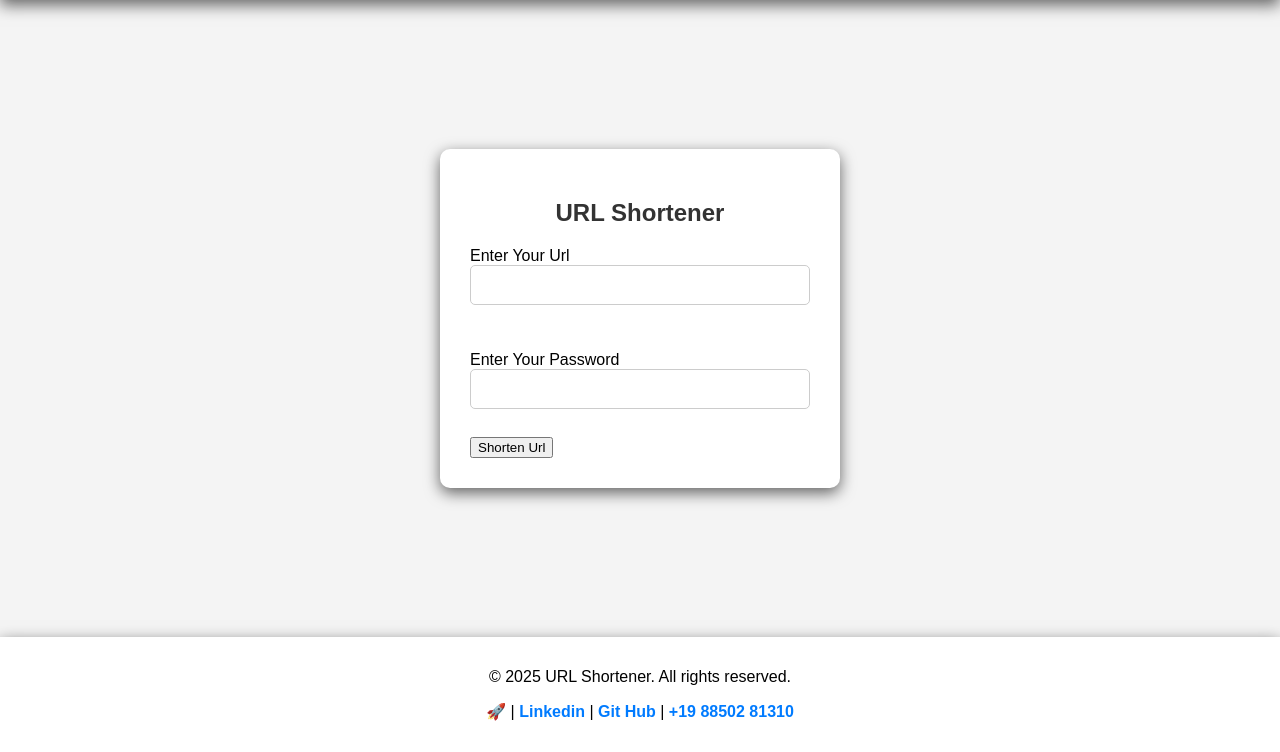
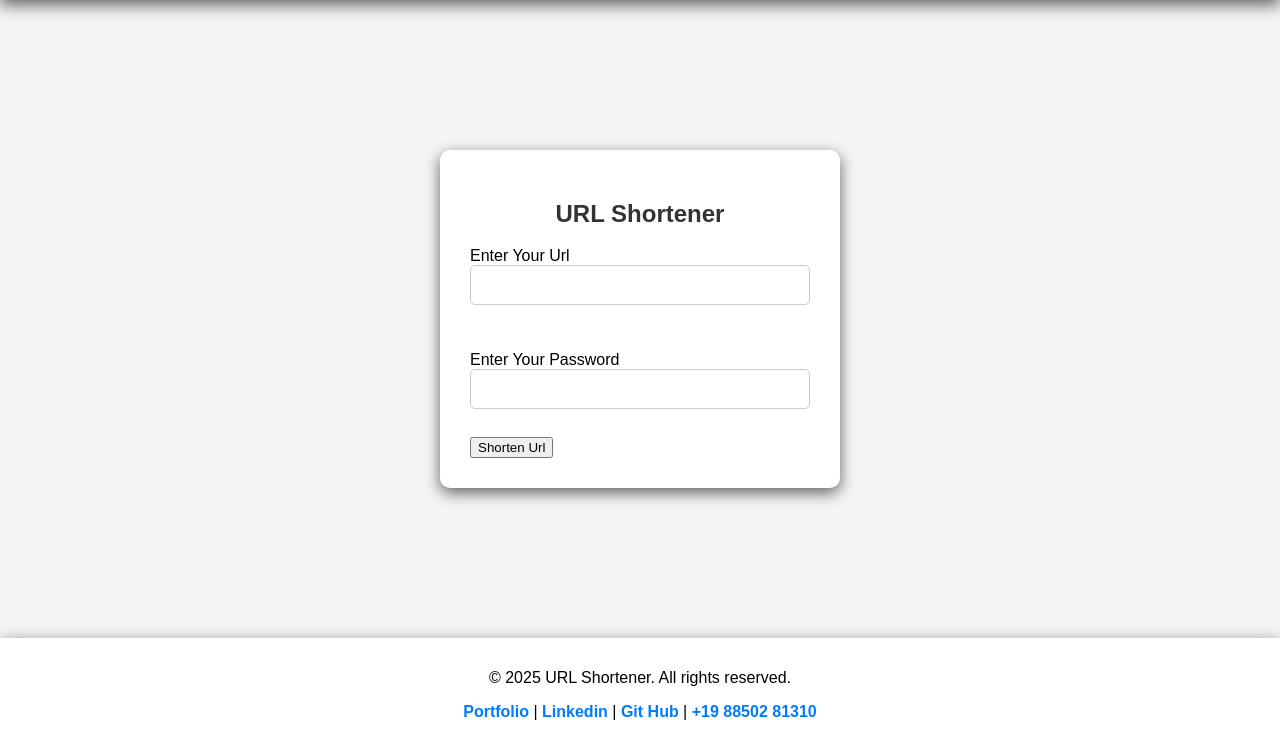
Before and after one commit to maazsiddiqui79/URL-Shortner-Python, a Flask app: page / in a window 1280 px wide. Shown: the part 48-800 px from the top of the page. Run offline with Flask 3, Linux system fonts and the light colour scheme.

Commit message:
Update index.html

```diff
--- a/api/templates/index.html
+++ b/api/templates/index.html
@@ -133,9 +133,9 @@
       <p>
         <a
           class="nav-link-footer"
-          href="https://go-todo-task.vercel.app/"
+          href="https://the-maaz-portfolio.onrender.com/"
           target="_blank"
-          >🚀</a
+          >Portfolio</a
         > | <a
           class="nav-link-footer"
           href="https://www.linkedin.com/in/siddiqui-maazzz/"
```
